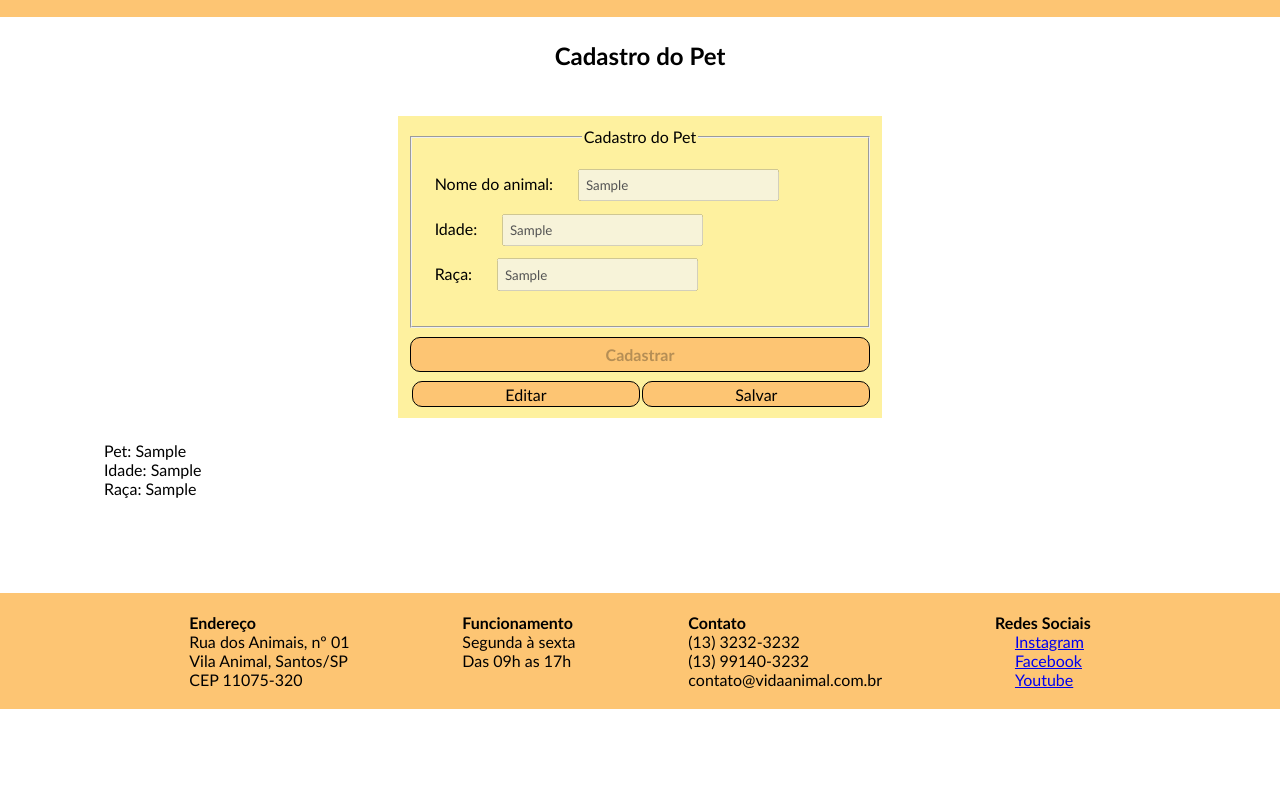
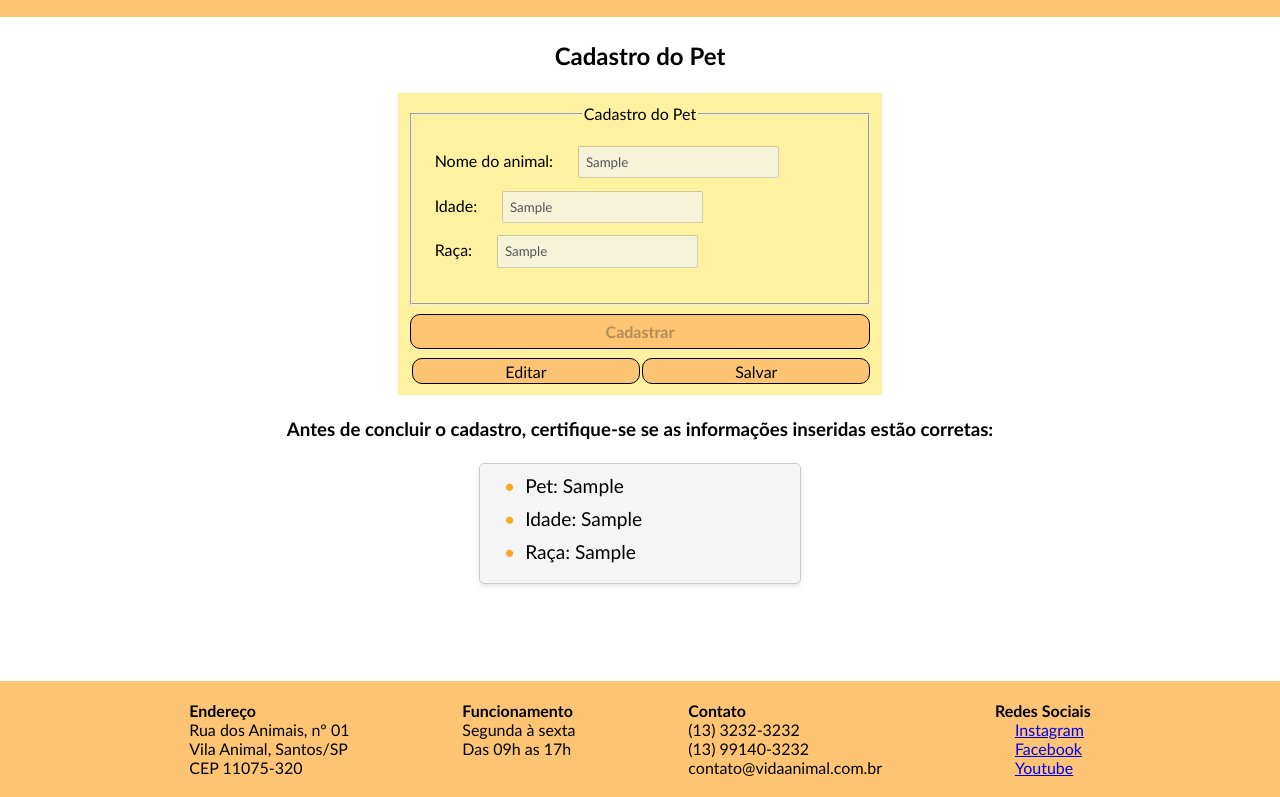
Before and after one commit to nathreginavt/ProjetoPSI, a plain HTML site: page cadastro.html in a window 1280 px wide. Both pictures are taken after typing "Sample", "Sample", "Sample" into the empty fields and a click on the input "Cadastrar". Shown: the part 107-904 px from the top of the page. Before the commit the page ends 816 px from the top, so only its background shows below. Drawn offline with Linux system fonts and the light colour scheme.

Commit message:
Finalização da estilização do cadastro

```diff
--- a/cadastro.html
+++ b/cadastro.html
@@ -49,15 +49,15 @@
         </div>
       </fieldset>
 
-        <input type="submit" value="Cadastrar" onclick="geraLista()" id="btn_cadastrar">
-        <div class="botoesCadastro">
-          <button id="btn_Editar" onclick="editarDados()" disabled="true">Editar</button>
-          <button id="btn_salvar" onclick="salvarDados()" disabled=true>Salvar</button>
-        </div>
+      <input type="submit" value="Cadastrar" onclick="geraLista()" id="btn_cadastrar">
+      <div class="botoesCadastro">
+        <button id="btn_Editar" onclick="editarDados()" disabled="true">Editar</button>
+        <button id="btn_salvar" onclick="salvarDados()" disabled=true>Salvar</button>
+      </div>
 
     </form>
 
-
+    <h3 id="mensagemLista"> </h3>
     <ul id="lista">
       <li id="item1"></li>
       <li id="item2"></li>
--- a/main.js
+++ b/main.js
@@ -107,8 +107,9 @@ function voltar(tipo) {
 /*Tela Cadastro*/
 function geraLista() {
     /*Informações Animal*/
-
+    document.getElementById("mensagemLista").innerText = "Antes de concluir o cadastro, certifique-se se as informações inseridas estão corretas: ";
     let ul = document.getElementById("lista")
+    ul.style.display = "block";
     let primeiroLi_Base = document.querySelector("li")
 
     let primeiroLi = ul.firstChild
@@ -198,7 +199,8 @@ function salvarDados() {
     document.getElementById("btn_Editar").disabled = true;
     document.getElementById("btn_salvar").disabled = true;
     document.getElementById("btn_cadastrar").disabled = false;
-
+    document.getElementById("mensagemLista").innerText = "";
+    document.getElementById("lista").style.display = "none";
     alert("Pet cadastrado com sucesso!!");
     //window.location.href = "perfil.html";
     criaTabela;
@@ -207,7 +209,6 @@ function salvarDados() {
 window.onload = () => {
     let cadastrar = document.getElementById("btn_cadastrar");
     cadastrar.addEventListener("click", geraLista);
-
 }
 
 window.onload = () => {
--- a/style.css
+++ b/style.css
@@ -3,34 +3,36 @@
     font-family: 'Gill Sans', 'Gill Sans MT', Calibri, 'Trebuchet MS', sans-serif;
 }
 
-header{
+header {
     display: flex;
     flex-direction: row;
     justify-content: space-between;
     align-items: center;
 }
 
-header, footer{
+header,
+footer {
     padding: 20px;
     background-color: #fdc573;
     /*border-bottom: black 1px solid;*/
 }
 
-img#logo{
+img#logo {
     max-width: 10%;
 }
 
-a > h1#logoNome{
+a>h1#logoNome {
     display: inline;
     color: black;
     padding-left: 50px;
     text-align: center;
 }
-a{
+
+a {
     text-decoration: none;
 }
 
-nav{
+nav {
     width: 300px;
     font-size: 1.3rem;
     display: flex;
@@ -38,7 +40,7 @@ nav{
 }
 
 /*CONTEÚDOS HOME */
-#home{
+#home {
     height: 600px;
 
     position: relative;
@@ -46,12 +48,12 @@ nav{
     background: white;
 }
 
-#home div{
+#home div {
     position: relative;
     z-index: 2;
 }
 
-#home:before{
+#home:before {
     content: ' ';
     display: block;
     position: absolute;
@@ -68,7 +70,7 @@ nav{
     background-position: 50% 0;
 }
 
-#container_home{
+#container_home {
     text-align: center;
     max-width: 50%;
     float: right;
@@ -80,25 +82,28 @@ nav{
 
 /* CONTEÚDO PRINCIPAL / MAIN */
 
-main.main{
+main.main {
     max-width: 90%;
 }
 
-h2{
+h2 {
     text-align: center;
     max-width: 85%;
-    padding: 2% 0;
+    margin-top: 2%;
+    margin-bottom: 1%;
+
 }
 
 
 
 /* SERVIÇOS */
 
-main#servicos{
+main#servicos {
     display: flex;
     flex-wrap: wrap;
 }
-main#servicos > div{
+
+main#servicos>div {
     display: inline-block;
     height: 10rem;
     width: 200px;
@@ -109,12 +114,12 @@ main#servicos > div{
     border-radius: 8%;
 }
 
-#agende{
+#agende {
     text-align: center;
     padding: 1%;
 }
 
-#btnAgende{
+#btnAgende {
     font-size: 1rem;
     padding: 1%;
     margin: 0 1%;
@@ -136,15 +141,16 @@ footer div#redesA a {
     text-decoration: underline;
 }
 
-footer > div > ul{
+footer>div>ul {
     padding-left: 20px;
 }
-footer > div > ul > li{
+
+footer>div>ul>li {
     list-style-type: none;
 }
 
 /*Tela Cadastros*/
-#lista{
+#lista {
     list-style-type: none;
 }
 
@@ -203,15 +209,20 @@ form.formContato {
     margin-bottom: 5%;
 }
 
-#avisoNome, #avisoEmail, #avisoTelefone, #avisoMsg, #aviso{
+#avisoNome,
+#avisoEmail,
+#avisoTelefone,
+#avisoMsg,
+#aviso {
     display: none;
 }
 
-.conteudoForm{
+.conteudoForm {
     padding: 3%;
     margin-bottom: 3%;
 }
-.conteudoForm > legend{
+
+.conteudoForm>legend {
     font-size: 1.15rem;
     color: #702353;
 }
@@ -239,24 +250,25 @@ form.formContato {
 }
 
 /* LOGIN */
-table#tablePerfil{
+table#tablePerfil {
     border: 3px solid black;
     margin: 0 auto;
     max-width: 90%;
 }
 
-th, td{
+th,
+td {
     border: 1px solid black;
     padding: 5px 20px;
 }
 
 /* TELA CADASTRO*/
-#mensagemDono{
+#mensagemDono {
     text-align: center;
     margin-bottom: 1.5%;
 }
 
-form.formCadastro{
+form.formCadastro {
     width: 40%;
     margin-top: 2%;
     padding: 1%;
@@ -266,7 +278,7 @@ form.formCadastro{
 
 }
 
-.formCadastro div > .inputCadastro{
+.formCadastro div>.inputCadastro {
     display: inline-block;
     width: 50%;
     margin: 2% auto;
@@ -281,60 +293,116 @@ form.formCadastro{
     width: 45%;
     margin-left: 5%;
 }
-fieldset{
+
+fieldset {
     padding: 5%;
 }
 
-#btn_cadastrar{
+#btn_cadastrar {
     width: 100%;
     padding: 1.5%;
     display: inline-block;
     margin-top: 2%;
-background-color:#fdc573;
+    background-color: #fdc573;
     border: 1px solid black;
     border-radius: 10px;
     font-weight: bold;
     font-size: 1rem;
 }
 
-#btn_Editar, #btn_salvar{
-    width:55%;
+#btn_Editar,
+#btn_salvar {
+    width: 55%;
     padding: 0.5%;
-    background-color:#fdc573;
+    background-color: #fdc573;
     border: 1px solid black;
     border-radius: 10px;
     font-size: 1rem;
     margin-top: 2%;
     margin-left: 0.5%;
 }
-.botoesCadastro{
+
+.botoesCadastro {
     display: flex;
     flex-direction: row;
 }
 
-#btn_cadastro{
-    width:43%;
+#btn_cadastro {
+    width: 43%;
     padding: 0.5%;
-    background-color:#fdc573;
+    background-color: #fdc573;
     border: 1px solid black;
     border-radius: 10px;
     font-size: 1rem;
     margin-top: 3%;
     margin-left: 0.5%;
 }
-#btn_cadastro:hover{
+
+#btn_cadastro:hover {
     background-color: #ffa51f;
 }
 
-#btn_cadastrar:hover{
+#btn_cadastrar:hover {
     background-color: #ffa51f;
 }
-#btn_Editar:hover{
-    background-color:#ffa51f;
-}
-#btn_salvar:hover{
+
+#btn_Editar:hover {
     background-color: #ffa51f;
 }
-#btnContato:hover{
+
+#btn_salvar:hover {
     background-color: #ffa51f;
 }
+
+#btnContato:hover {
+    background-color: #ffa51f;
+}
+
+#lista {
+    display: none;
+    background-color: #f5f5f5;
+    padding: 10px;
+    border: 1px solid #ccc;
+    border-radius: 5px;
+    font-size: 1.2rem;
+    width: 300px;
+    margin-bottom: 2px;
+    box-shadow: 0 2px 5px rgba(0, 0, 0, 0.1);
+}
+
+#lista>li {
+    margin-bottom: 10px;
+    margin-left: 9px;
+    position: relative;
+    padding-left: 5px;
+}
+
+#lista>li::before {
+    content: "\2022";
+    color: #ffa51f;
+    margin-right: 10px;
+}
+#mensagemLista{
+    text-align: center;
+    margin-bottom: 2%;
+}
+
+#btnOK{
+    width: 4%;
+    background-color: #fdc573;
+    border: 1px solid black;
+    border-radius: 10px;
+    font-size: 0.9rem;
+    margin-left: 0.5%;
+    padding: 0.3%;
+}
+
+#nome{
+    padding: 0.5%;
+    width: 10%;
+    margin-left: 3%;
+}
+
+h3{
+    text-align: center;
+}
```
Also changed, not shown: contato.html (+1 -1 lines), perfil.html (+2 -2 lines), servicos.html (+1 -1 lines). Lines whose indentation alone changed are shown as unchanged.
